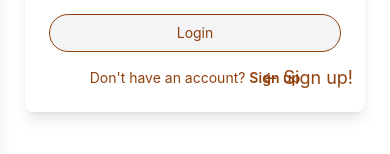
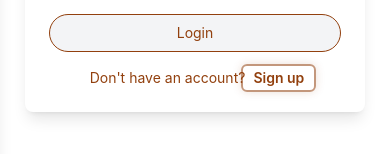
Before and after one commit to lidor1997/Doctor-Cook-Web-Project, a React (Vite) app in the folder recipes-client/: page /login in a window 390 px wide. Both pictures are taken after typing "Sample", "Sample123" into the empty fields and a click on the button "Login". Shown: the part 606-760 px from the top of the page. Built offline with nearby package versions, Linux system fonts and the light colour scheme.

Commit message:
change the signup box to be responsive

```diff
--- a/recipes-client/src/features/auth/views/LoginView/LoginView.tsx
+++ b/recipes-client/src/features/auth/views/LoginView/LoginView.tsx
@@ -112,21 +112,23 @@ export function LoginView() {
             Login
           </button>
 
-          <div className="relative text-center text-amber-800 dark:text-white mt-4 text-sm md:text-base">
+          <div className="relative text-center text-amber-800 dark:text-white mt-4 text-sm md:text-base flex justify-center">
+            <div className="relative inline-flex items-center">
               Don't have an account?{" "}
+              <div className="relative inline-block">
                 <span
                   onClick={handleRegisterRedirect}
-              className="text-amber-800 dark:text-white font-semibold hover:text-amber-900 dark:hover:text-gray-300 cursor-pointer"
+                  className="text-amber-800 dark:text-white font-semibold hover:text-amber-900 dark:hover:text-gray-300 cursor-pointer ml-1 relative z-10 -right-1"
                 >
                    Sign up
                 </span>
                 {showSignUpHint && (
-              <div className="absolute -right-3 top-0.5 animate-bounce flex items-center">
-                <span className="text-amber-800 dark:text-black text-lg whitespace-nowrap">
-                  ← Sign up!
-                </span>
+                  <div
+                    className="absolute inset-0 -m-1 rounded-md border-2 border-amber-800 dark:border-white shadow-[0_0_10px_rgba(146,64,14,0.3)] animate-pulse +left+1 -right-3"
+                  />
+                )}
               </div>
-            )}
+            </div>
           </div>
         </form>
       </div>
```
Lines whose indentation alone changed are shown as unchanged.
